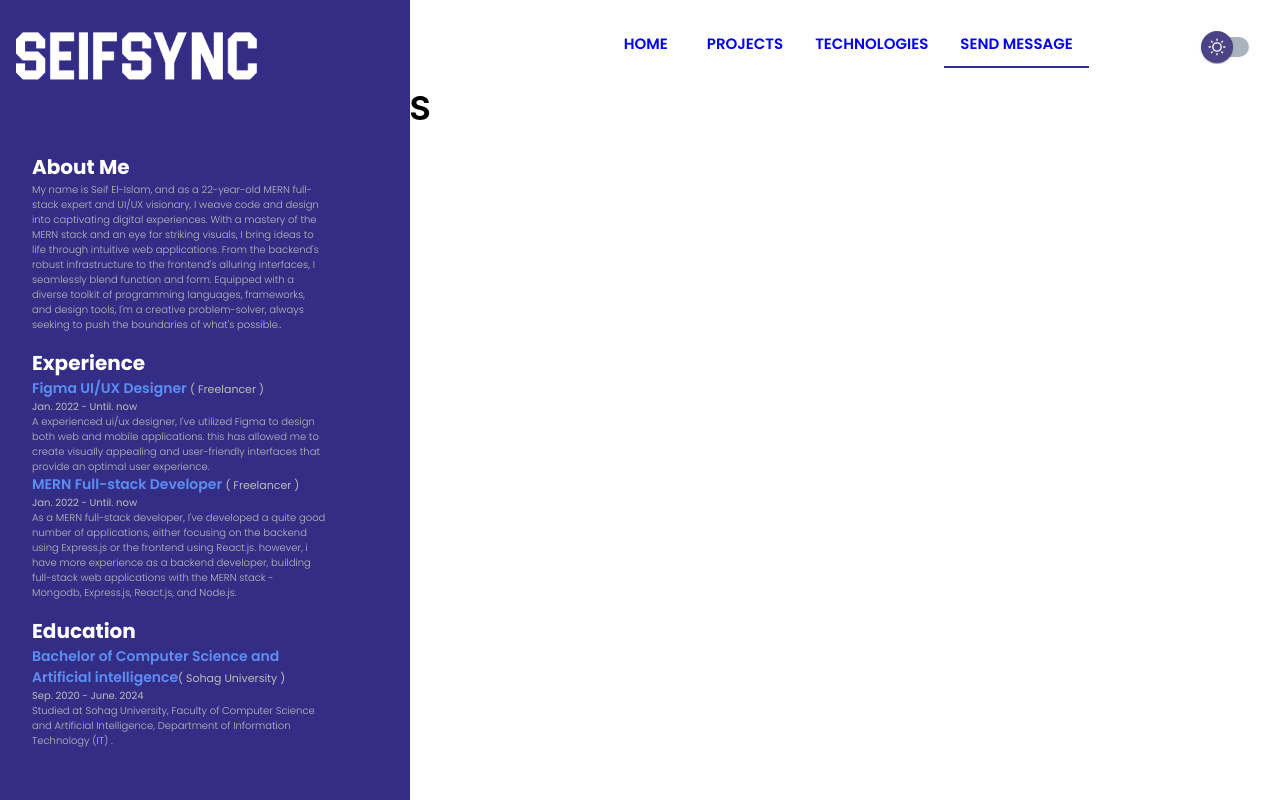
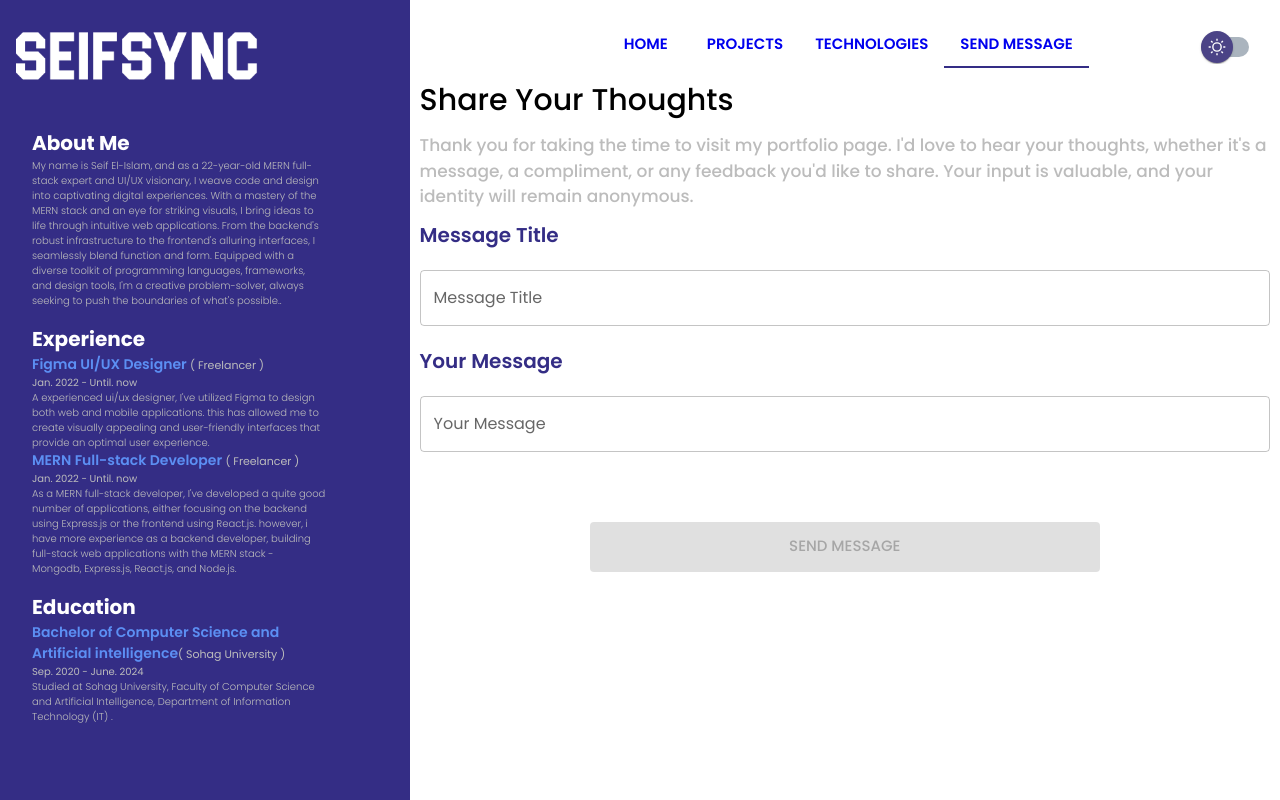
Before and after one commit to ACICT-DEPI/ONL1_SWD2_S1e-DepiDeals, a React (Create React App) app: page /SendMessage in a window 1280 px wide. Shown: the top 800 px of the page. Built offline with nearby package versions, Linux system fonts and the light colour scheme.

Commit message:
SendMessage page,responsive,asidebar

```diff
--- a/src/App.jsx
+++ b/src/App.jsx
@@ -12,6 +12,7 @@ import Techs from "./components/Techs/Techs";
 import Th from "./Context/useTheme";
 import { proApi, TechApi, ApiContext } from "./Context/ContentApi";
 import ProjectDetails from "./components/Projects/ProjectDetails";
+import SendMessage from "./components/Message/SendMessage";
 
 export default function App() {
   const [theme, setTheme] = useState("light");
@@ -57,7 +58,11 @@ export default function App() {
       <ThemeProvider theme={theme === "light" ? LightTheme : DarkTheme}>
         <Box sx={{ display: "flex", backgroundColor: "primary.ground" }}>
           <Aside />
-          <Box sx={{ width: { xs: "100%", md: "70%" } }}>
+          <Box
+            sx={{
+              width: { xs: "100%", md: "68%" },
+              marginLeft: { md: "32%" },
+            }}>
             <Top />
 
             <Nav />
@@ -69,10 +74,7 @@ export default function App() {
                   <Route path="/Projects" element={<Projects />} />
                   <Route path="/Technologies" element={<Techs />} />
                   <Route path="/Projects/:id" element={<ProjectDetails />} />
-                  <Route
-                    path="/SendMessage"
-                    element={<h1 style={{ minHeight: "100vh" }}>S</h1>}
-                  />
+                  <Route path="/SendMessage" element={<SendMessage />} />
                   <Route path="/About" element={<h1>A</h1>} />
                   <Route
                     path="*"
--- a/src/components/Common/Card.jsx
+++ b/src/components/Common/Card.jsx
@@ -11,8 +11,6 @@ import { Link } from "react-router-dom";
 
 export default function MediaCard({ ApiCard }) {
   const [ss] = useContext(Th);
-  console.log("pro", ApiCard.type);
-
   return (
     <Card
       sx={{
--- a/src/components/Home/Latest.jsx
+++ b/src/components/Home/Latest.jsx
@@ -14,7 +14,7 @@ export default function Latest() {
       <Typography
         sx={{
           color: "primary.main",
-          fontSize: "20px",
+          fontSize: { xs: "20px", md: "30px" },
           p: "5px",
           fontWeight: "600",
         }}>
--- a/src/components/Layouts/Aside.jsx
+++ b/src/components/Layouts/Aside.jsx
@@ -3,19 +3,22 @@ import List from "@mui/material/List";
 import ListItem from "@mui/material/ListItem";
 import Typography from "@mui/material/Typography";
 import { Box } from "@mui/material";
-import Footer from "./Footer";
 
 export default function Aside() {
   return (
     <Box
       sx={{
         display: { xs: "none", md: "block" },
-        minWidth: "30%",
+        minWidth: "32%",
         maxWidth: "32%",
         bgcolor: "primary.main",
-        alignItems: "start",
-        justifyContent: "start",
-        minheight: "100%",
+        alignItems: "center",
+        justifyContent: "center",
+        minheight: "100vh",
+        bottom: 0,
+        top: 0,
+        left: 0,
+        position: "fixed",
       }}>
       <List
         sx={{
@@ -26,11 +29,9 @@ export default function Aside() {
           color: "white",
           flexDirection: "column",
           alignItems: "center",
-          justifyContent: "space-between",
-          minheight: "50000000px",
-          maxheight: "50px",
+          justifyContent: "space-around",
         }}>
-        <ListItem sx={{ mb: 3 }}>
+        <ListItem>
           <Box
             sx={{
               py: "10px",
@@ -204,9 +205,6 @@ export default function Aside() {
             </ListItem>
           </List>
         </ListItem>
-        <ListItem>
-          <Footer />
-        </ListItem>
       </List>
     </Box>
   );
--- /dev/null
+++ b/src/components/Message/SendMessage.jsx
@@ -0,0 +1,106 @@
+import { Box, Button, Typography } from "@mui/material";
+import TextField from "@mui/material/TextField";
+import React, { useState } from "react";
+import Alert from "@mui/material/Alert";
+
+export default function SenMessage() {
+  const [message, setMessage] = useState("");
+  const [title, setTitle] = useState("");
+  const [Aler, setAler] = useState("none");
+
+  function filling() {
+    if (title === "" || message === "") {
+      return true;
+    } else {
+      return false;
+    }
+  }
+
+  function handle() {
+    // const t = title;
+    // const m = message;
+    setTitle("");
+    setMessage("");
+    setAler("flex");
+    setTimeout(() => {
+      setAler("none");
+    }, 1200);
+  }
+  return (
+    <Box
+      sx={{
+        minHeight: "100vh",
+        margin: "10px",
+        display: "flex",
+        flexDirection: "column",
+        gap: "10px",
+      }}>
+      <Typography
+        sx={{ fontSize: { xs: "25px", md: "30px" }, fontWeight: "500" }}
+        color="primary.maintext"
+        component="div">
+        Share Your Thoughts
+      </Typography>
+      <Typography
+        sx={{
+          fontSize: { xs: "15px", sm: "16px", md: "17px" },
+          fontWeight: "500",
+        }}
+        color="secondary.main"
+        component="div">
+        Thank you for taking the time to visit my portfolio page. I'd love to
+        hear your thoughts, whether it's a message, a compliment, or any
+        feedback you'd like to share. Your input is valuable, and your identity
+        will remain anonymous.
+      </Typography>
+      <Typography
+        sx={{ fontSize: "20px", fontWeight: "600" }}
+        color="primary.main">
+        Message Title
+      </Typography>
+      <Box sx={{ padding: "10px 0px" }}>
+        <TextField
+          sx={{ minWidth: "100%" }}
+          value={title}
+          onChange={(e) => {
+            setTitle(e.target.value);
+          }}
+          label="Message Title"
+          variant="outlined"
+        />
+      </Box>
+      <Typography
+        sx={{ fontSize: "20px", fontWeight: "600" }}
+        color="primary.main">
+        Your Message
+      </Typography>
+      <Box sx={{ padding: "10px 0px" }}>
+        <TextField
+          sx={{ minWidth: "100%" }}
+          value={message}
+          onChange={(e) => {
+            setMessage(e.target.value);
+          }}
+          label="Your Message"
+          variant="outlined"
+        />
+      </Box>
+      <Alert sx={{ display: Aler }} severity="success">
+        Message sent successfully.
+      </Alert>
+      <Button
+        onClick={handle}
+        disabled={filling()}
+        sx={{
+          fontSize: "15px",
+          width: { xs: "100%", md: "60%" },
+          margin: "0 auto",
+          marginTop: "50px",
+          minHeight: "50px",
+        }}
+        variant="contained">
+        Send Message
+      </Button>
+    </Box>
+  );
+}
--- a/src/components/Projects/ProjectDetails.jsx
+++ b/src/components/Projects/ProjectDetails.jsx
@@ -25,7 +25,7 @@ export default function ProjectDetails() {
           {pro.title}
         </Typography>
         <Typography
-          sx={{ fontSize: { xs: "14px", md: "20px" }, fontWeight: "500" }}
+          sx={{ fontSize: { xs: "15px", md: "18px" }, fontWeight: "500" }}
           color="primary.main"
           component="div">
           Category: {pro.category}
@@ -41,7 +41,10 @@ export default function ProjectDetails() {
         Overview
       </Typography>
       <Typography
-        sx={{ fontSize: { xs: "15px", md: "20px" }, fontWeight: "500" }}
+        sx={{
+          fontSize: { xs: "15px", sm: "16px", md: "17px" },
+          fontWeight: "500",
+        }}
         color="secondary.main"
         component="div">
         {pro.overview}
@@ -75,8 +78,8 @@ export default function ProjectDetails() {
             position: "absolute",
             width: { xs: "120px", sm: "140px", md: "200px" },
             height: { xs: "120px", sm: "140px", md: "200px" },
-            bottom: "10px",
-            right: "10px",
+            bottom: { xs: "10px", md: "30px" },
+            right: { xs: "10px", md: "30px" },
           }}>
           <img
             style={{
@@ -90,7 +93,6 @@ export default function ProjectDetails() {
           />
         </Box>
       </Box>
-      <ImageList gallery={pro.gallery} />
       <Typography
         sx={{
           color: "primary.main",
@@ -100,7 +102,10 @@ export default function ProjectDetails() {
         Tools and Technologies
       </Typography>
       <Typography
-        sx={{ fontSize: { xs: "15px", md: "18px" }, fontWeight: "500" }}
+        sx={{
+          fontSize: { xs: "15px", sm: "16px", md: "17px" },
+          fontWeight: "500",
+        }}
         color="secondary.main">
         <ul style={{ margin: "0px" }}>
           {pro.tools.map((e) => {
@@ -118,7 +123,10 @@ export default function ProjectDetails() {
         Links
       </Typography>
       <Typography
-        sx={{ fontSize: { xs: "15px", md: "18px" }, fontWeight: "500" }}
+        sx={{
+          fontSize: { xs: "15px", sm: "16px", md: "17px" },
+          fontWeight: "500",
+        }}
         color="secondary.main">
         <ul style={{ margin: "0px" }}>
           <li>
@@ -130,7 +138,7 @@ export default function ProjectDetails() {
           </li>
         </ul>
       </Typography>
-
+      <ImageList gallery={pro.gallery} />
       <Typography
         sx={{
           color: "primary.main",
@@ -140,7 +148,10 @@ export default function ProjectDetails() {
         Notes
       </Typography>
       <Typography
-        sx={{ fontSize: { xs: "15px", md: "18px" }, fontWeight: "500" }}
+        sx={{
+          fontSize: { xs: "15px", sm: "16px", md: "17px" },
+          fontWeight: "500",
+        }}
         color="secondary.main">
         <ul style={{ margin: "0px" }}>
           {pro.notes.map((e) => {
--- a/src/components/Projects/g.css
+++ b/src/components/Projects/g.css
@@ -1,8 +1,9 @@
 .gallery-container {
   display: grid;
   width: 100%;
-  grid-template-columns: repeat(auto-fit, minmax(200px, 1fr));
+  grid-template-columns: repeat(auto-fit, minmax(100px, 1fr));
   grid-gap: 5px;
+  grid-template-rows: repeat(auto-fill, minmax(100px, 2fr));
 }
 
 .gallery-item {
```
Also changed, not shown: src/components/Home/ContactMe.jsx (+24 -25 lines), public/seif.png.
